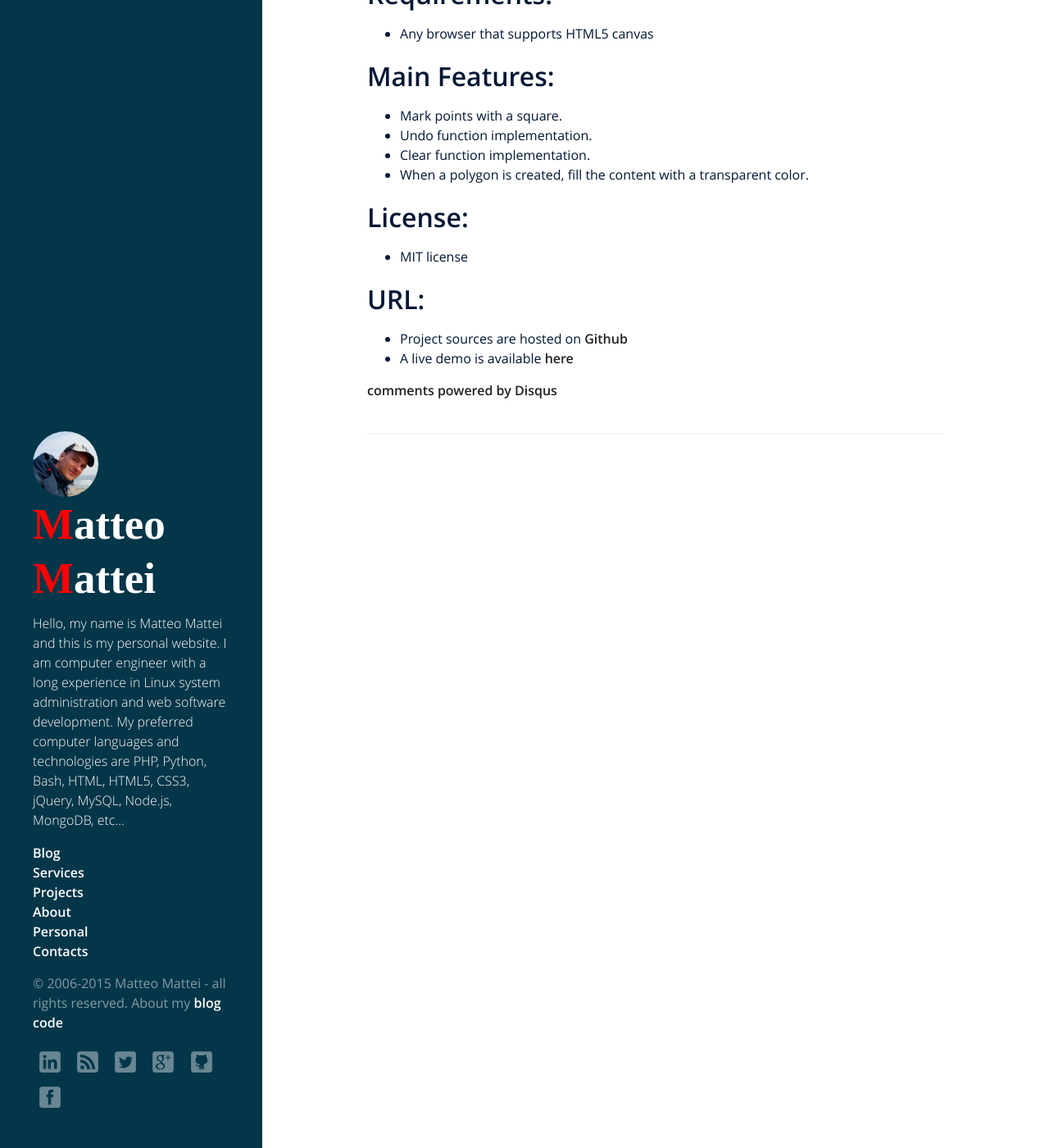
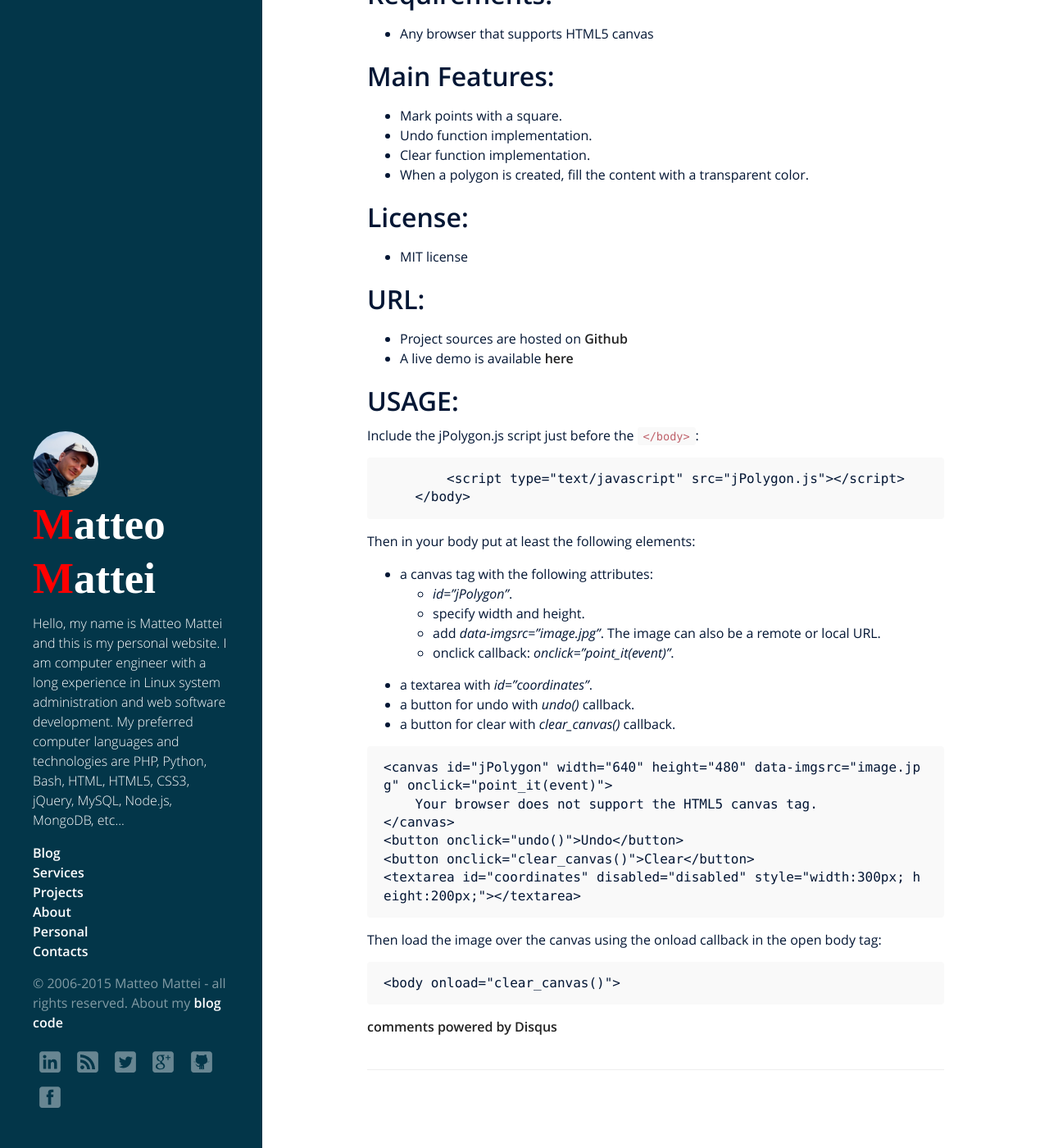
Before and after one commit to matteomattei/matteomattei.github.io, a Jekyll site: the page built from projects/jpolygon/index.md, in a window 1280 px wide and 1400 px high, scrolled down 339 px. Shown: the whole window at 82% size. Built offline with Jekyll 4.4.1, drawn with Linux system fonts in a browser that asks for light colours; some web fonts are replaced; Markdown is read by kramdown in place of the engine named in the settings; comment, search, counter and statistics services are not loaded.

Commit message:
add examples for jPolygon

````diff
--- a/projects/jpolygon/index.md
+++ b/projects/jpolygon/index.md
@@ -46,3 +46,39 @@ URL:
 
  - Project sources are hosted on [Github](https://github.com/matteomattei/jPolygon)
  - A live demo is available [here](example.html)
+
+USAGE:
+------
+
+Include the jPolygon.js script just before the ```</body>```:
+
+```
+        <script type="text/javascript" src="jPolygon.js"></script>
+    </body>
+```
+
+Then in your body put at least the following elements:
+
+ - a canvas tag with the following attributes:
+   - *id="jPolygon"*.
+   - specify width and height.
+   - add *data-imgsrc="image.jpg"*. The image can also be a remote or local URL.
+   - onclick callback: *onclick="point_it(event)"*.
+ - a textarea with *id="coordinates"*.
+ - a button for undo with *undo()* callback.
+ - a button for clear with *clear_canvas()* callback.
+
+```
+<canvas id="jPolygon" width="640" height="480" data-imgsrc="image.jpg" onclick="point_it(event)">
+    Your browser does not support the HTML5 canvas tag.
+</canvas>
+<button onclick="undo()">Undo</button>
+<button onclick="clear_canvas()">Clear</button>
+<textarea id="coordinates" disabled="disabled" style="width:300px; height:200px;"></textarea>
+```
+
+Then load the image over the canvas using the onload callback in the open body tag:
+
+```
+<body onload="clear_canvas()">
+```
````
